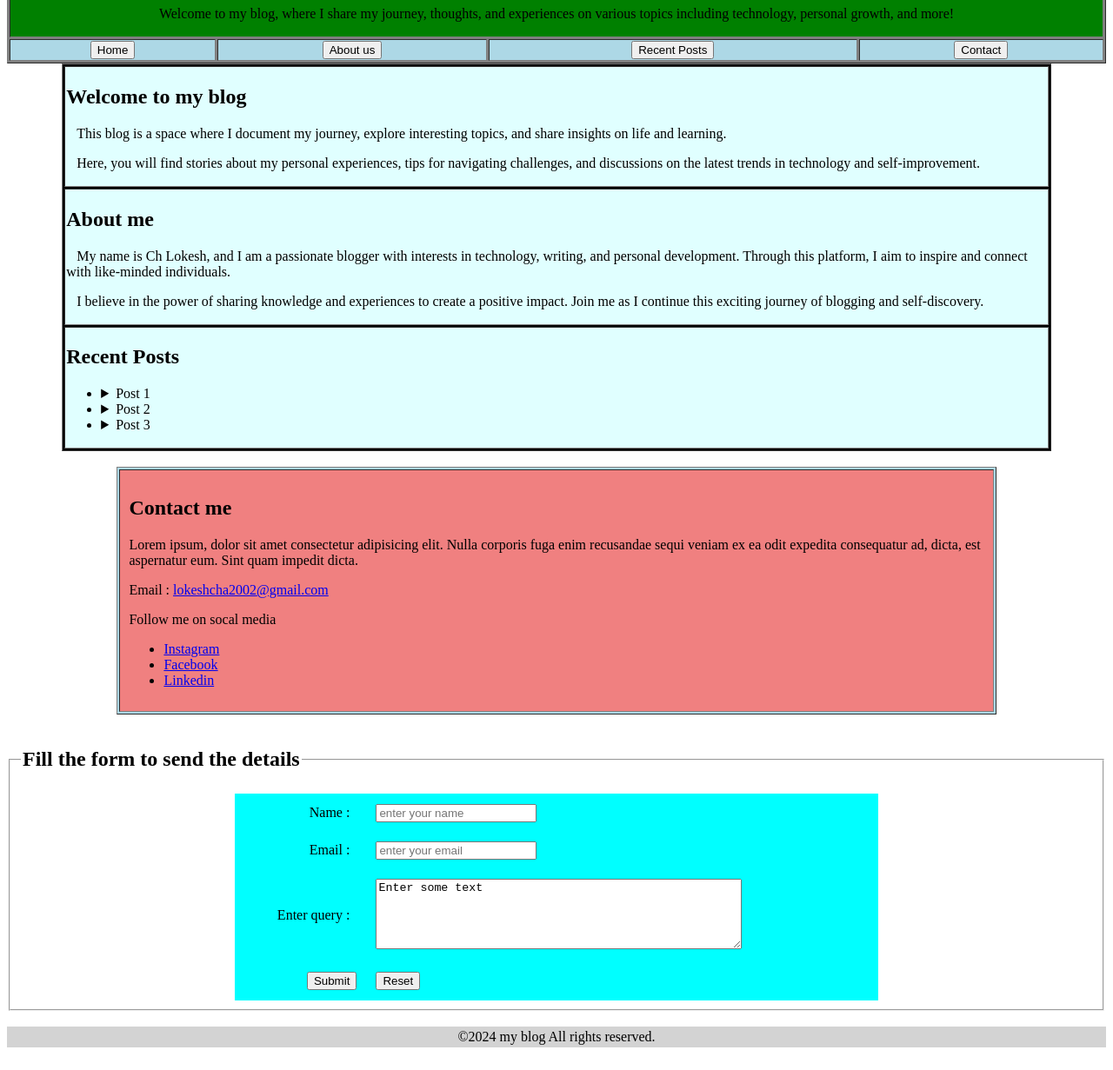
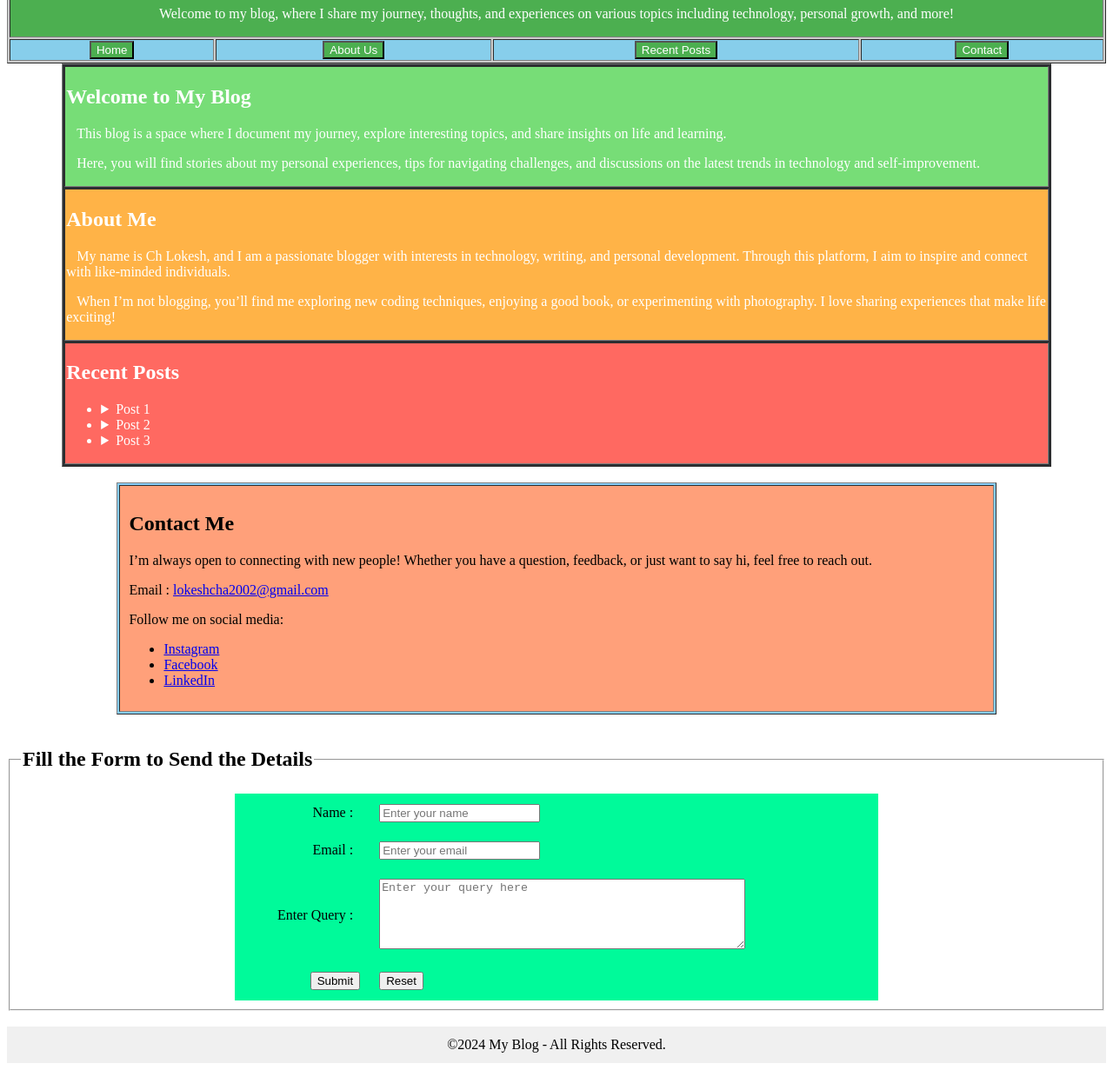
Before and after one commit to lokeshcha007/lokeshblog, a plain HTML site: page index.html in a window 1280 px wide. Shown: the part 86-1317 px from the top of the page at 87% size. Drawn offline with Linux system fonts and the light colour scheme.

Commit message:
Update index.html

```diff
--- a/index.html
+++ b/index.html
@@ -1,31 +1,39 @@
 <!DOCTYPE html>
 <html>
   <head>
-    <title>Blog project</title>
+    <title>Blog Project</title>
   </head>
   <body>
-    <table border="1" bgcolor="gray" width="100%">
-      <tr bgcolor="green">
+    <table border="1" bgcolor="#cccccc" width="100%">
+      <tr bgcolor="#4CAF50">
         <td colspan="4">
-          <h1 align="center">Ch lokesh</h1>
-          <p align="center">
+          <h1 align="center" style="color: white;">Ch Lokesh</h1>
+          <p align="center" style="color: white;">
             Welcome to my blog, where I share my journey, thoughts, and
             experiences on various topics including technology, personal growth,
             and more!
           </p>
         </td>
       </tr>
-      <tr bgcolor="lightblue" align="center">
-        <td><a href="#"><button>Home</button></a></td>
-        <td><a href="#aboutus"><button>About us</button></a></td>
-        <td><a href="#srecentposts"><button>Recent Posts</button></a></td>
-        <td><a href="#contactme"><button>Contact</button></a></td>
+      <tr bgcolor="#87CEEB" align="center">
+        <td>
+          <a href="#"><button style="background-color: #4CAF50; color: white;">Home</button></a>
+        </td>
+        <td>
+          <a href="#aboutus"><button style="background-color: #4CAF50; color: white;">About Us</button></a>
+        </td>
+        <td>
+          <a href="#srecentposts"><button style="background-color: #4CAF50; color: white;">Recent Posts</button></a>
+        </td>
+        <td>
+          <a href="#contactme"><button style="background-color: #4CAF50; color: white;">Contact</button></a>
+        </td>
       </tr>
     </table>
-    <table border="1" bgcolor="black" width="90%" align="center">
-      <tr bgcolor="lightcyan">
+    <table border="1" bgcolor="#2c2f33" width="90%" align="center" style="color: white;">
+      <tr bgcolor="#77DD77">
         <td>
-          <h2>Welcome to my blog</h2>
+          <h2>Welcome to My Blog</h2>
           <p>
             &nbsp;&nbsp;&nbsp;This blog is a space where I document my journey,
             explore interesting topics, and share insights on life and learning.
@@ -37,9 +45,9 @@
           </p>
         </td>
       </tr>
-      <tr bgcolor="lightcyan" id="section1">
+      <tr bgcolor="#FFB347" id="aboutus">
         <td>
-          <h2>About me</h2>
+          <h2>About Me</h2>
           <p>
             &nbsp;&nbsp;&nbsp;My name is Ch Lokesh, and I am a passionate
             blogger with interests in technology, writing, and personal
@@ -47,13 +55,13 @@
             with like-minded individuals.
           </p>
           <p>
-            &nbsp;&nbsp;&nbsp;I believe in the power of sharing knowledge and
-            experiences to create a positive impact. Join me as I continue this
-            exciting journey of blogging and self-discovery.
+            &nbsp;&nbsp;&nbsp;When I’m not blogging, you’ll find me exploring
+            new coding techniques, enjoying a good book, or experimenting with
+            photography. I love sharing experiences that make life exciting!
           </p>
         </td>
       </tr>
-      <tr bgcolor="lightcyan" id="srecentposts">
+      <tr bgcolor="#FF6961" id="srecentposts">
         <td>
           <h2>Recent Posts</h2>
           <ul>
@@ -116,28 +124,28 @@
     <br />
     <table
       border="1"
-      bgcolor="lightblue"
+      bgcolor="#87CEFA"
       width="80%"
       cellpadding="10px"
       align="center"
+      style="color: black;"
     >
-      <tr bgcolor="lightcoral" id="contactme">
+      <tr bgcolor="#FFA07A" id="contactme">
         <td>
-          <h2>Contact me</h2>
+          <h2>Contact Me</h2>
           <p>
-            Lorem ipsum, dolor sit amet consectetur adipisicing elit. Nulla
-            corporis fuga enim recusandae sequi veniam ex ea odit expedita
-            consequatur ad, dicta, est aspernatur eum. Sint quam impedit dicta.
+            I’m always open to connecting with new people! Whether you have a
+            question, feedback, or just want to say hi, feel free to reach out.
           </p>
           <p>
             Email :
             <a href="mailto:lokeshcha2002@gmail.com">lokeshcha2002@gmail.com</a>
           </p>
-          <p>Follow me on socal media</p>
+          <p>Follow me on social media:</p>
           <ul>
-            <li><a href="www.instagram.com">Instagram</a></li>
-            <li><a href="www.facebook.com">Facebook</a></li>
-            <li><a href="www.linkedin.com">Linkedin</a></li>
+            <li><a href="https://www.instagram.com" target="_blank">Instagram</a></li>
+            <li><a href="https://www.facebook.com" target="_blank">Facebook</a></li>
+            <li><a href="https://www.linkedin.com" target="_blank">LinkedIn</a></li>
           </ul>
         </td>
       </tr>
@@ -145,15 +153,15 @@
     <br />
     <fieldset>
       <legend>
-        <h2>Fill the form to send the details</h2>
+        <h2>Fill the Form to Send the Details</h2>
       </legend>
-      <table align="center" width="60%" bgcolor="aqua" cellpadding="10px" >
+      <table align="center" width="60%" bgcolor="#00FA9A" cellpadding="10px" style="color: black;">
         <tr>
           <td align="right">
             <label for="name">Name : &nbsp;</label>
           </td>
           <td>
-            <input type="text" id="name" placeholder="enter your name" />
+            <input type="text" id="name" placeholder="Enter your name" />
           </td>
         </tr>
         <tr>
@@ -161,34 +169,31 @@
             <label for="email">Email : &nbsp;</label>
           </td>
           <td>
-            <input type="email" id="email" placeholder="enter your email" />
+            <input type="email" id="email" placeholder="Enter your email" />
           </td>
         </tr>
         <tr>
           <td align="right">
-              <label for="query">Enter query : &nbsp;</label>
+            <label for="query">Enter Query : &nbsp;</label>
           </td>
           <td>
-              <textarea  name="query" id="query" cols="50" rows="5">Enter some text</textarea>
+            <textarea name="query" id="query" cols="50" rows="5" placeholder="Enter your query here"></textarea>
           </td>
         </tr>
         <tr>
           <td align="right">
-          <input type="submit" >
+            <input type="submit" />
           </td>
-           <td >
-            <input type="reset" >
+          <td>
+            <input type="reset" />
           </td>
         </tr>
       </table>
-
     </fieldset>
-    <br>
-    <table bgcolor="lightgrey" align="center" width="100%" >
-        <tr >
-            <td align="center" >
-                &copy;2024 my blog All rights reserved.
-            </td>
+    <br />
+    <table bgcolor="#f0f0f0" align="center" width="100%">
+      <tr>
+        <td align="center" style="padding: 10px;">&copy;2024 My Blog - All Rights Reserved.</td>
       </tr>
     </table>
   </body>
```
Lines whose indentation alone changed are shown as unchanged.
